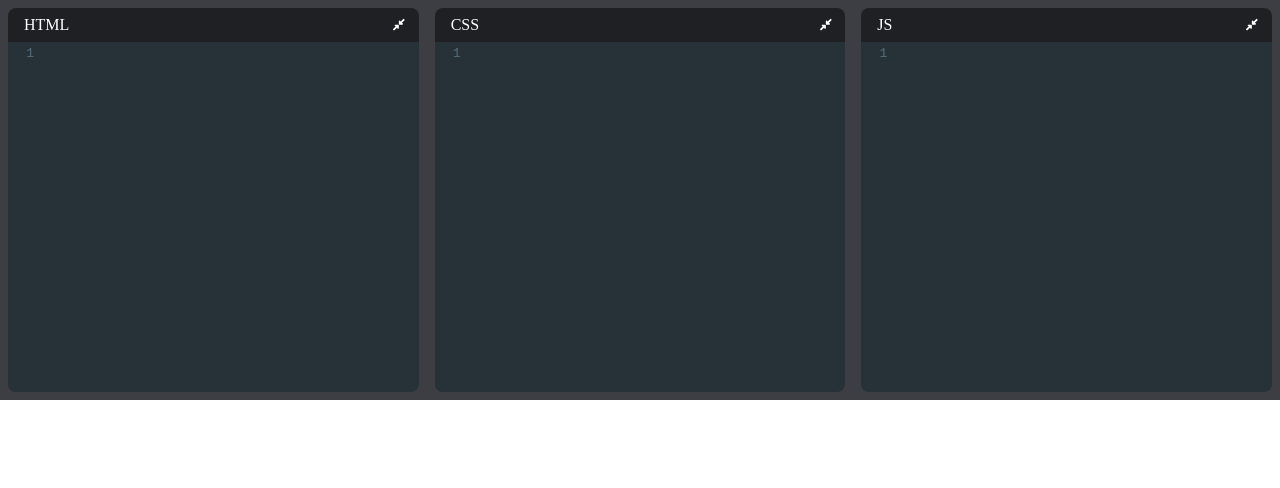
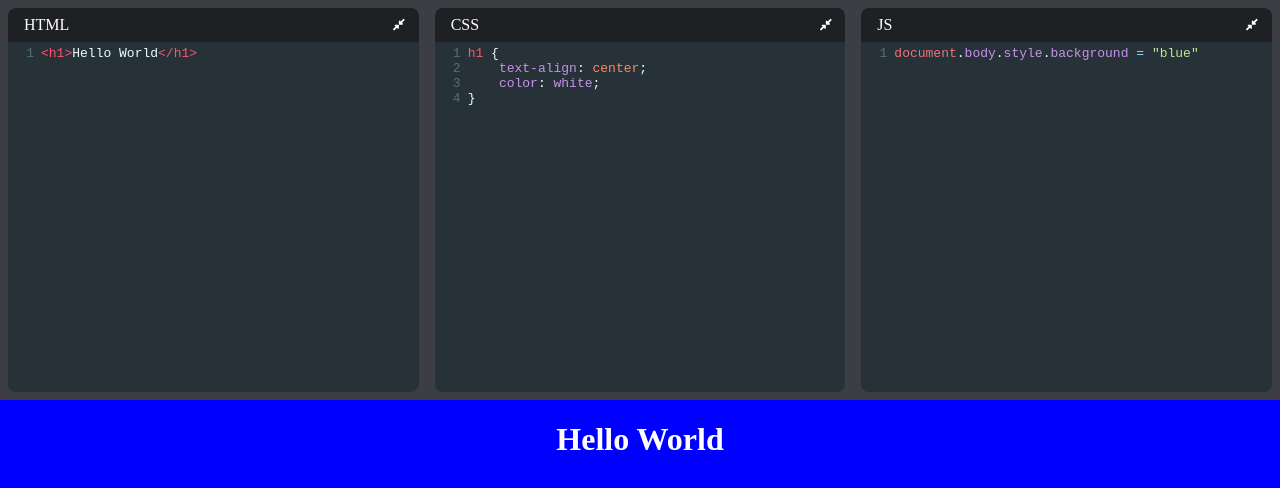
Before and after one commit to cburnjohnson/codepen-clone, a React (Create React App) app: page / in a window 1280 px wide. Shown: the top 488 px of the page. Built offline with nearby package versions, Linux system fonts and the light colour scheme.

Commit message:
saves code to localstorage and set default values

```diff
--- a/src/App.js
+++ b/src/App.js
@@ -1,10 +1,11 @@
 import React, {useState, useEffect} from 'react'
 import Editor from './components/Editor'
+import useLocalStorage from './hooks/useLocalStorage'
 
 function App() {
-  const [html, setHtml] = useState('')
-  const [css, setCss] = useState('')
-  const [js, setJs] = useState('')
+  const [html, setHtml] = useLocalStorage('html','<h1>Hello World</h1>')
+  const [css, setCss] = useLocalStorage('css','h1 {\n\ttext-align: center;\n  \tcolor: white;\n}')
+  const [js, setJs] = useLocalStorage('js','document.body.style.background = "blue"')
   const [srcDoc, setSrcDoc] = useState('')
 
   useEffect(() => {
--- /dev/null
+++ b/src/hooks/useLocalStorage.js
@@ -0,0 +1,28 @@
+import { prefix } from '@fortawesome/free-solid-svg-icons'
+import {useEffect, useState} from 'react'
+
+const PREFIX = 'codepen-clone-'
+
+const useLocalStorage = (key, initialValue) => {
+  const prefixedKey = PREFIX + key
+
+  const [value, setValue] = useState(() => {
+    const jsonValue = localStorage.getItem(prefixedKey)
+
+    if (jsonValue != null) return JSON.parse(jsonValue)
+
+    if (typeof initialValue === 'function') {
+      return initialValue()
+    } else {
+      return initialValue
+    }
+  })
+
+  useEffect(() => {
+    localStorage.setItem(prefixedKey, JSON.stringify(value))
+  }, [prefixedKey, value])
+
+  return [value, setValue]
+}
+
+export default useLocalStorage
```
